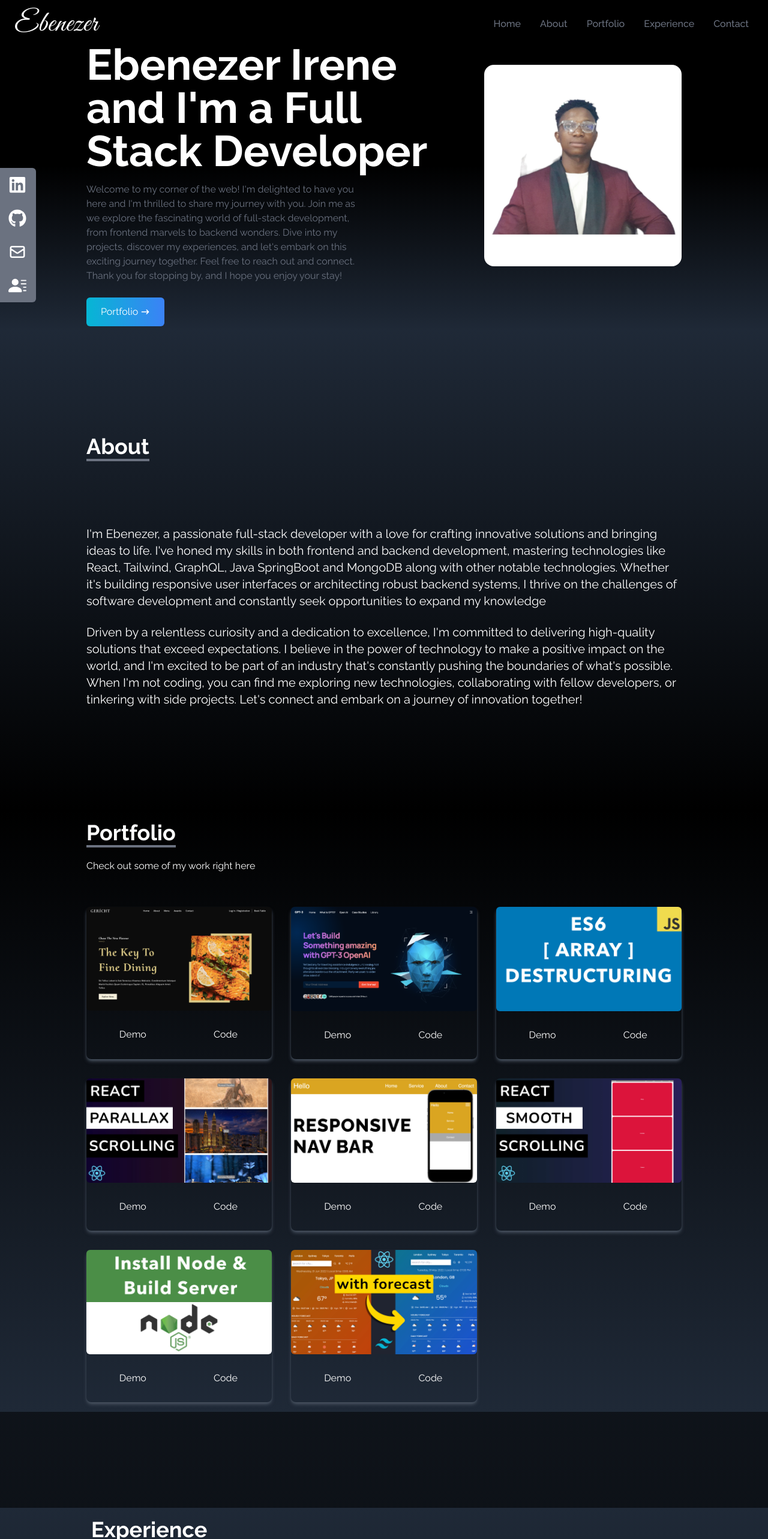
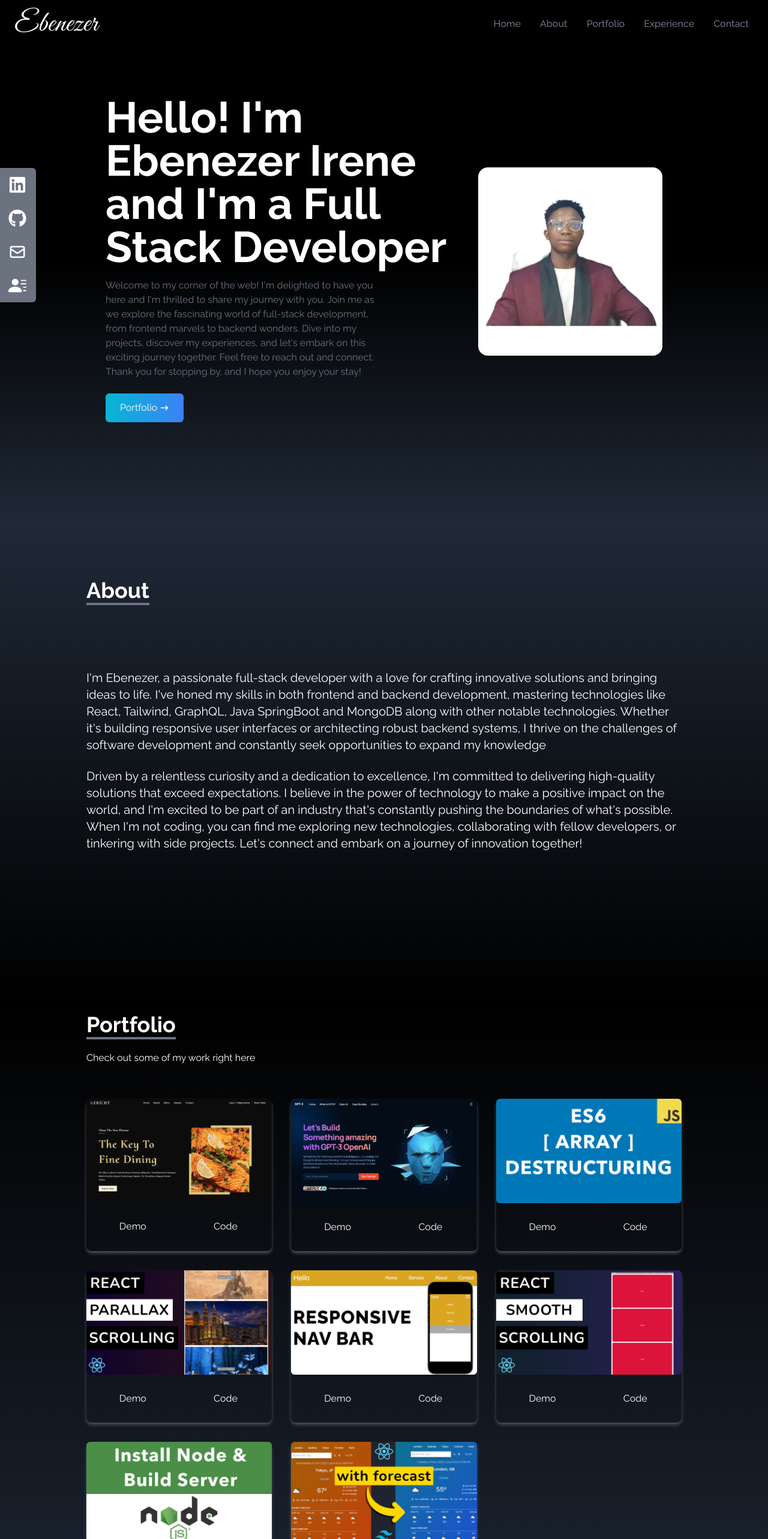
Before and after one commit to 1etecHub/my-portfolio, a React (Create React App) app: page / in a window 1280 px wide. Shown: the top 2566 px of the page at 60% size. Built offline with nearby package versions, Linux system fonts and the light colour scheme.

Commit message:
resolved responsiveness issue

```diff
--- a/src/components/About.jsx
+++ b/src/components/About.jsx
@@ -4,7 +4,7 @@ const About = () => {
   return (
     <div
       name="about"
-      className="w-full h-screen bg-gradient-to-b from-gray-800 to-black text-white"
+      className="w-full h-screen bg-gradient-to-b from-gray-800 to-black pb-40 text-white"
     >
       <div className="max-w-screen-lg p-4 mx-auto flex flex-col justify-center w-full h-full">
         <div className="pb-8">
--- a/src/components/Experience.jsx
+++ b/src/components/Experience.jsx
@@ -92,7 +92,7 @@ const Experience = () => {
   return (
     <div
       name="experience"
-      className="bg-gradient-to-b from-gray-800 to-black w-full mb-40"
+      className="bg-gradient-to-b from-gray-800 to-black w-full pb-40"
     >
       <div className="max-w-screen-lg mx-auto p-4 flex flex-col justify-center w-full h-full text-white">
         <div>
--- a/src/components/Home.jsx
+++ b/src/components/Home.jsx
@@ -7,7 +7,7 @@ const Home = () => {
   return (
     <div
       name="home"
-      className="w-full bg-gradient-to-b from-black via-black to-gray-800"
+      className="w-full bg-gradient-to-b from-black via-black p-40 to-gray-800"
     >
       <div className=" max-w-screen-lg mx-auto flex flex-col md:flex-row items-center justify-center h-full px-4">
         <div className="flex flex-col justify-center h-full">
--- a/src/components/Portfolio.jsx
+++ b/src/components/Portfolio.jsx
@@ -51,7 +51,7 @@ const Portfolio = () => {
   return (
     <div
       name="portfolio"
-      className="bg-gradient-to-b from-black to-gray-800 w-full mb-40 text-white"
+      className="bg-gradient-to-b from-black to-gray-800 w-full pb-40 text-white"
     >
       <div className="max-w-screen-lg p-4 mx-auto flex flex-col justify-center w-full h-full">
         <div className="pb-8">
```
